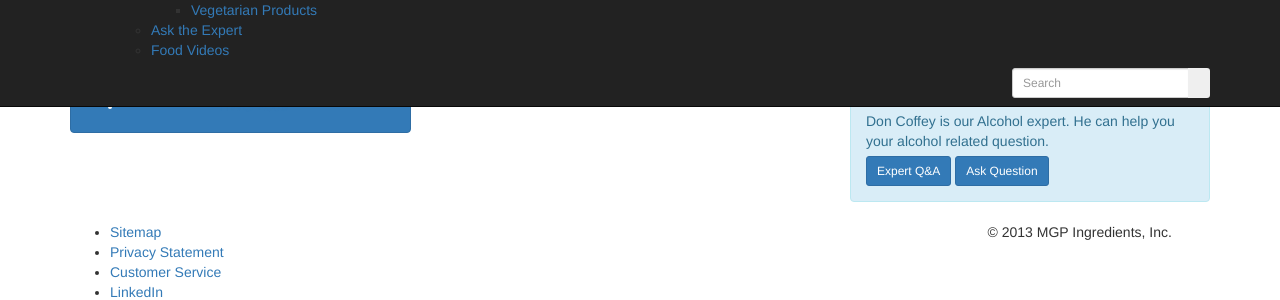
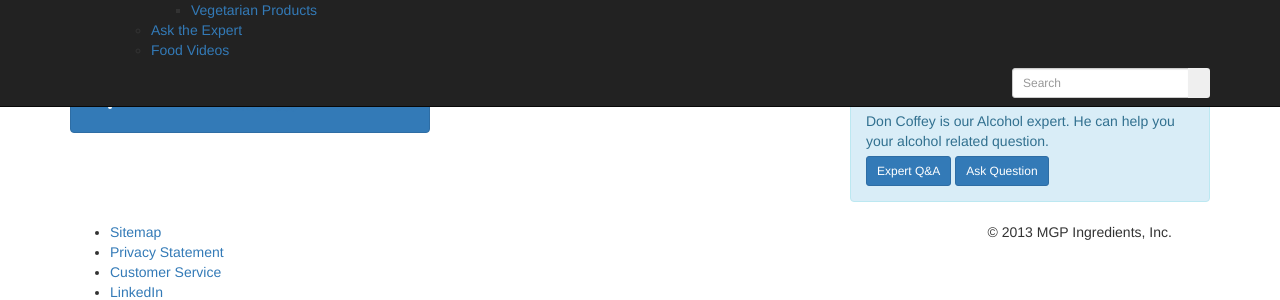
Before and after one commit to bgreater/MGP-prototype, a Jekyll site: the page built from food-category.html, in a window 1280 px wide. Shown: the part 310-610 px from the top of the page. Built offline with Jekyll 4.4.1, drawn with Linux system fonts in a browser that asks for light colours; nearby versions of some CDN libraries; library files that are not in the unit come from our copies.

Commit message:
Food Cat 1.0.8

```diff
--- a/food-category.html
+++ b/food-category.html
@@ -8,7 +8,7 @@
   <section class="col-sm-4">
   		<h6>Breads, Rolls, Bagels, Biscuits and Muffins</h6>
   		<small>Ingredient Benefits: Reduces Mix Time, Enhances Dietary Fiber, Increases Finished Product Volume, Improves Product Release, Increases Dough Strength and Texture</small>
-  		<div class="btn btn-primary dropover">View Ingredients
+  		<div class="btn btn-primary btn-block dropover">View Ingredients
   			<div class="dropover-content">
 	  			<ul>
 	  				<li class="header">Click an ingredient to view more information:</li>
@@ -30,7 +30,7 @@
   <section class="col-sm-4">
   		<h6>Batters and Mixes</h6>
   		<small>Ingredient Benefits: Reduces Fat Absorption, Enhances Dietary Fiber, Increases Viscosity, Improves Volume, Increases Moisture Retention</small>
-  		<div class="btn btn-primary dropover">View Ingredients
+  		<div class="btn btn-primary btn-block dropover">View Ingredients
   			<div class="dropover-content">
 	  			<ul>
 	  				<li class="header">Click an ingredient to view more information:</li>
```
